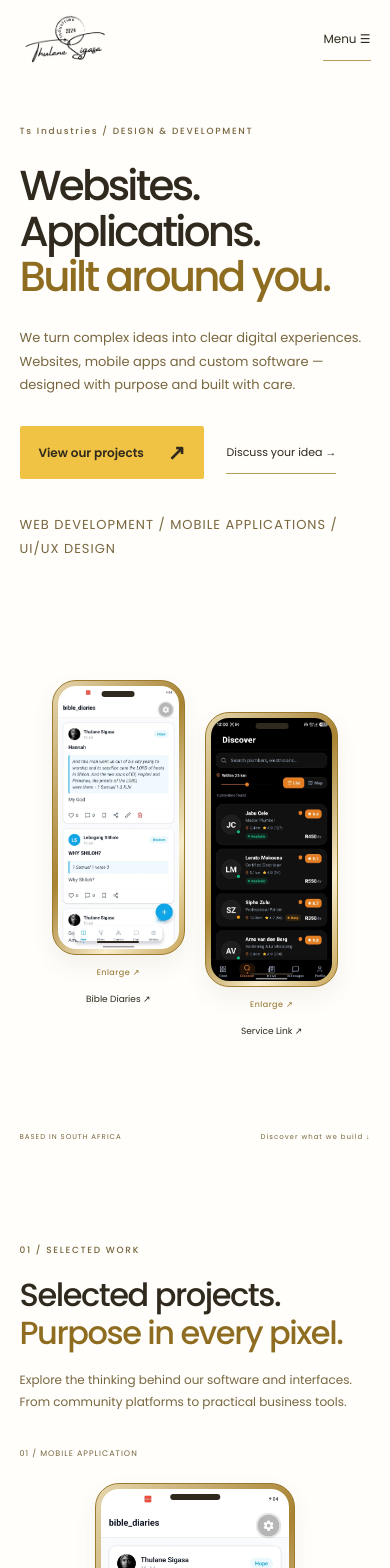
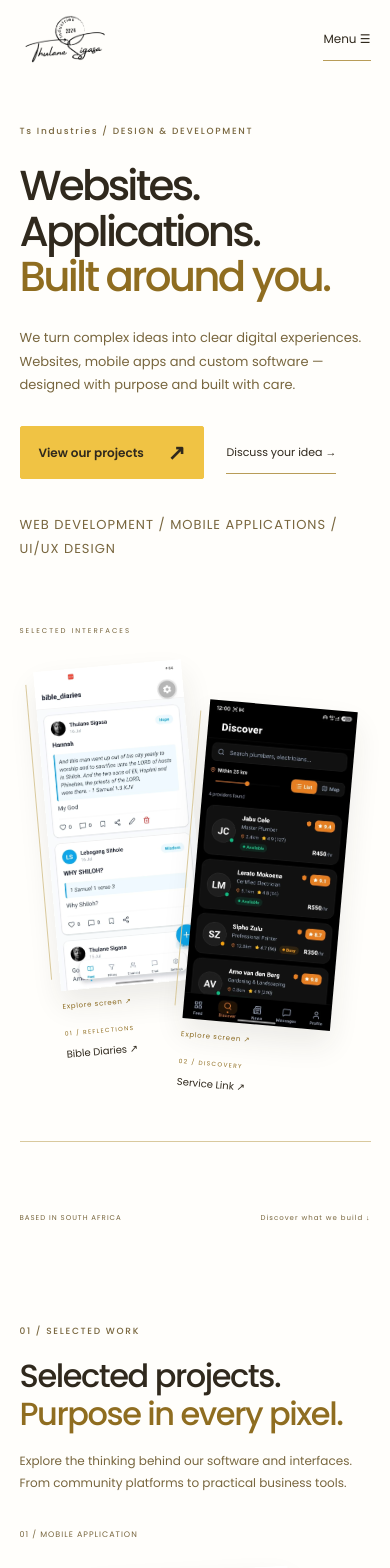
Before and after one commit to thulanesigasa/portfolio, a Next.js app: page / in a window 390 px wide. Shown: the top 1568 px of the page. Built offline with nearby package versions, Linux system fonts and the light colour scheme.

Commit message:
Replace phone mockups with editorial interface studies (#116)

```diff
--- a/src/app/components/ui/phone-preview.tsx
+++ b/src/app/components/ui/screen-preview.tsx
@@ -2,12 +2,10 @@
 import Image from "next/image";
 import { useEffect, useId, useRef, useState } from "react";
 type Props = { src: string; alt: string; priority?: boolean; sizes?: string };
-function PhoneScreen({ src, alt, priority, sizes }: Props) {
+function ScreenImage({ src, alt, priority, sizes }: Props) {
   return (
-    <span className="phone-shell">
-      <span className="phone-camera" aria-hidden="true" />
     <Image
-        className="phone-screen"
+      className="screen-image"
       src={src}
       alt={alt}
       width={738}
@@ -15,11 +13,9 @@ function PhoneScreen({ src, alt, priority, sizes }: Props) {
       priority={priority}
       sizes={sizes ?? "(max-width:600px) 42vw, 230px"}
     />
-      <span className="phone-home" aria-hidden="true" />
-    </span>
   );
 }
-export default function PhonePreview(props: Props) {
+export default function ScreenPreview(props: Props) {
   const dialog = useRef<HTMLDialogElement>(null);
   const label = useId();
   const [open, setOpen] = useState(false);
@@ -39,17 +35,19 @@ export default function PhonePreview(props: Props) {
     <>
       <button
         type="button"
-        className="phone-preview-trigger"
+        className="screen-preview-trigger"
         onClick={show}
         aria-label={`Enlarge ${props.alt}`}
         aria-haspopup="dialog"
       >
-        <PhoneScreen {...props} />
-        <span className="phone-enlarge-hint">Enlarge ↗</span>
+        <span className="screen-print">
+          <ScreenImage {...props} />
+        </span>
+        <span className="screen-enlarge-hint">Explore screen ↗</span>
       </button>
       <dialog
         ref={dialog}
-        className="phone-dialog"
+        className="screen-lightbox"
         aria-labelledby={label}
         onClose={() => setOpen(false)}
         onClick={(e) => {
@@ -57,18 +55,27 @@ export default function PhonePreview(props: Props) {
         }}
       >
         <header>
-          <h2 id={label}>{props.alt}</h2>
+          <h2 id={label}>
+            <small>INTERFACE STUDY</small>
+            {props.alt}
+          </h2>
           <button
             autoFocus
-            className="phone-close"
+            className="screen-close"
             type="button"
             aria-label="Close screenshot"
             onClick={() => dialog.current?.close()}
           >
-            ✕
+            Close ×
           </button>
         </header>
-        {open && <PhoneScreen src={props.src} alt={props.alt} sizes="300px" />}
+        {open && (
+          <ScreenImage
+            src={props.src}
+            alt={props.alt}
+            sizes="(max-width:760px) 80vw, 360px"
+          />
+        )}
       </dialog>
     </>
   );
--- a/src/app/page.tsx
+++ b/src/app/page.tsx
@@ -1,6 +1,6 @@
 import Link from "next/link";
 import Image from "next/image";
-import PhonePreview from "./components/ui/phone-preview";
+import ScreenPreview from "./components/ui/screen-preview";
 import ProjectEnquiry from "./components/home/project-enquiry";
 const projects = [
   {
@@ -65,28 +65,30 @@ export default function Home() {
           </p>
         </header>
         <figure
-          className="studio-device-pair"
+          className="interface-deck"
           aria-label="Selected application interfaces"
         >
-          <figure className="studio-device first">
-            <PhonePreview
+          <figure className="interface-sheet first">
+            <ScreenPreview
               src="/images/work/bible_diaries/feed-boy.webp"
               alt="Bible Diaries reflection feed interface"
               priority
               sizes="(max-width:760px) 40vw, 20vw"
             />
             <figcaption>
+              <small>01 / REFLECTIONS</small>
               <Link href="/work/bible-diaries">Bible Diaries ↗</Link>
             </figcaption>
           </figure>
-          <figure className="studio-device second">
-            <PhonePreview
+          <figure className="interface-sheet second">
+            <ScreenPreview
               src="/images/work/service_link/discover.webp"
               alt="Service Link discovery interface"
               priority
               sizes="(max-width:760px) 40vw, 20vw"
             />
             <figcaption>
+              <small>02 / DISCOVERY</small>
               <Link href="/work/service-link">Service Link ↗</Link>
             </figcaption>
           </figure>
@@ -127,7 +129,7 @@ export default function Home() {
                     0{i + 1} / {p.type.split(" / ")[0]}
                   </figcaption>
                   {p.slug !== "resume-build" ? (
-                    <PhonePreview
+                    <ScreenPreview
                       src={p.image}
                       alt={`${p.title} interface`}
                       sizes="(max-width:700px) 48vw, 230px"
--- a/src/app/studio.css
+++ b/src/app/studio.css
@@ -199,40 +199,7 @@ body {
   font-size: 7px;
   letter-spacing: 1px;
 }
-.studio-device-pair {
-  display: flex;
-  align-items: center;
-  justify-content: center;
-  gap: 28px;
-  padding: 22px 0;
-}
-.studio-device {
-  display: block;
-  width: 43%;
-  max-width: 190px;
-}
-.studio-device.second {
-  margin-top: 65px;
-}
-.studio-device img {
-  display: block;
-  width: 100%;
-  height: auto;
-  aspect-ratio: 430/932;
-  object-fit: cover;
-  object-position: top;
-  border-radius: 14px;
-}
-.studio-device > span {
-  display: block;
-  text-align: center;
-  margin-top: 16px;
-  font-size: 9px;
-  color: var(--studio-muted);
-}
-.studio-device:hover > span {
-  color: var(--studio-accent);
-}
+
 .studio-hero-bottom {
   grid-column: 1/-1;
   margin-top: 65px;
@@ -646,9 +613,7 @@ body {
   .studio-hero-copy h1 {
     font-size: 5.8vw;
   }
-  .studio-device-pair {
-    gap: 18px;
-  }
+
   .studio-project-grid {
     gap: 40px 30px;
   }
@@ -716,13 +681,7 @@ body {
   .studio-hero-copy > p:not(.studio-eyebrow) {
     max-width: 540px;
   }
-  .studio-device-pair {
-    gap: 35px;
-  }
-  .studio-device {
-    max-width: 180px;
-    width: 38%;
-  }
+
   .studio-hero-bottom {
     margin-top: 0;
     gap: 16px;
@@ -813,9 +772,7 @@ body {
     gap: 10px;
     font-size: 11px;
   }
-  .studio-device-pair {
-    gap: 20px;
-  }
+
   .studio-section h2 {
     font-size: 32px;
   }
@@ -1188,8 +1145,72 @@ main :is(a, button, input, select, textarea, summary):focus-visible {
     gap: 40px;
   }
 }
-/* Phone presentation stays inside the continuous page; only the device has a frame. */
-.phone-preview-trigger {
+/* Interface studies: frameless prints with an editorial composition. */
+.interface-deck {
+  position: relative;
+  display: flex;
+  align-items: flex-start;
+  justify-content: center;
+  isolation: isolate;
+  min-height: 540px;
+  padding: 30px 20px 95px;
+  gap: 0;
+}
+.interface-deck:before {
+  content: "SELECTED INTERFACES";
+  position: absolute;
+  left: 0;
+  top: 0;
+  font-size: 7px;
+  letter-spacing: 2px;
+  color: var(--studio-muted);
+}
+.interface-deck:after {
+  content: "";
+  position: absolute;
+  left: 0;
+  right: 0;
+  bottom: 0;
+  height: 1px;
+  background: var(--studio-line);
+  z-index: -1;
+}
+.interface-sheet {
+  display: block;
+  position: relative;
+  width: 53%;
+  max-width: 200px;
+  transition: transform 0.45s cubic-bezier(0.2, 0.7, 0.2, 1);
+}
+.interface-sheet.first {
+  transform: translate(-4px, 10px) rotate(-6deg);
+  z-index: 1;
+}
+.interface-sheet.second {
+  margin-left: -35px;
+  transform: translate(5px, 65px) rotate(6deg);
+  z-index: 2;
+}
+.interface-sheet:focus-within {
+  z-index: 3;
+}
+.interface-sheet > figcaption {
+  display: flex;
+  flex-direction: column;
+  gap: 8px;
+  margin-top: 18px;
+  font-size: 11px;
+  line-height: 1.5;
+}
+.interface-sheet > figcaption > small {
+  font-size: 7px;
+  letter-spacing: 1.3px;
+  color: var(--studio-accent);
+}
+.interface-sheet > figcaption > a:hover {
+  color: var(--studio-accent);
+}
+.screen-preview-trigger {
   display: block;
   position: relative;
   width: 100%;
@@ -1199,93 +1220,74 @@ main :is(a, button, input, select, textarea, summary):focus-visible {
   color: var(--studio-accent);
   cursor: zoom-in;
   font: inherit;
-  text-align: center;
-}
-.phone-shell {
+  text-align: left;
+}
+.screen-print {
   display: block;
   position: relative;
   isolation: isolate;
-  width: 100%;
-  padding: 6px;
-  border: 1px solid #9c792e;
-  border-radius: 30px;
-  background: linear-gradient(
-    125deg,
-    #e6d7af,
-    #a88332 45%,
-    #f8edcb 75%,
-    #c8a65a
-  );
-  box-shadow: 0 10px 22px #785c2514;
-}
-.phone-shell .phone-screen {
+}
+.screen-print:after {
+  content: "";
+  position: absolute;
+  left: -9px;
+  top: 12px;
+  bottom: 12px;
+  width: 1px;
+  background: var(--studio-line);
+}
+.screen-print .screen-image {
   display: block;
   width: 100%;
   height: auto;
   aspect-ratio: 738/1600;
-  object-fit: cover;
+  object-fit: contain;
   object-position: top;
-  border-radius: 23px;
-}
-
-.phone-camera {
-  position: absolute;
-  top: 11px;
-  left: 50%;
-  transform: translateX(-50%);
-  width: 25%;
-  height: 8px;
-  background: #30291d;
-  border-radius: 10px;
-  z-index: 2;
-  pointer-events: none;
-}
-.phone-home {
-  position: absolute;
-  bottom: 13px;
-  left: 50%;
-  transform: translateX(-50%);
-  width: 32%;
-  height: 3px;
-  background: #30291d;
-  border-radius: 4px;
-  z-index: 2;
-  pointer-events: none;
-}
-.phone-enlarge-hint {
+  border: 0;
+  border-radius: 0;
+  filter: none;
+  box-shadow: 0 15px 30px #30291d17;
+  transform: none;
+}
+.screen-enlarge-hint {
   display: block;
+  margin-top: 10px;
   font-size: 8px;
-  letter-spacing: 0.5px;
-  margin-top: 12px;
-  color: var(--studio-accent);
-}
-.studio-device > figcaption {
-  font-size: 9px;
-  text-align: center;
-  margin-top: 12px;
-}
-.studio-device .phone-screen {
-  border-radius: 23px;
-}
-.studio-device-pair .phone-preview-trigger {
-  max-width: none;
-}
-.studio-project-image:has(.phone-preview-trigger) {
+  letter-spacing: 0.7px;
+  color: var(--studio-accent);
+}
+.interface-deck .screen-enlarge-hint {
+  font-size: 7px;
+}
+.studio-project-image:has(.screen-preview-trigger) {
   aspect-ratio: auto;
-  min-height: 480px;
-  padding: 35px 0 20px;
-}
-.studio-project-image > .phone-preview-trigger {
-  width: 200px;
+  min-height: 490px;
+  align-items: center;
+  padding: 42px 0 22px;
+  overflow: visible;
+}
+.studio-project-image > .screen-preview-trigger {
+  width: 210px;
   max-width: 65%;
-}
-.studio-project-image .phone-shell .phone-screen {
+  transform: rotate(-3deg);
+  transition: transform 0.3s;
+}
+.studio-project-grid
+  > li:nth-child(even)
+  .studio-project-image
+  > .screen-preview-trigger {
+  transform: rotate(3deg);
+}
+.studio-project-image .screen-print .screen-image {
   height: auto;
   width: 100%;
   max-width: none;
   transform: none;
 }
-.studio-project:hover .phone-screen {
+.studio-project:hover .screen-image {
+  transform: none;
+}
+.studio-project-image > .screen-preview-trigger:focus-visible {
   transform: none;
 }
 .studio-project h3 > a {
@@ -1299,55 +1301,75 @@ main :is(a, button, input, select, textarea, summary):focus-visible {
   color: var(--studio-accent);
   font-size: 19px;
 }
-.phone-dialog {
+.screen-lightbox {
   position: fixed;
   inset: 0;
   margin: auto;
-  width: min(560px, calc(100vw - 28px));
-  max-height: 90dvh;
+  width: min(1060px, calc(100vw - 24px));
+  max-height: 96dvh;
   overflow: auto;
   overscroll-behavior: contain;
-  padding: 22px;
+  border: 0;
+  padding: 20px 25px 28px;
   background: var(--studio-paper);
   color: var(--studio-ink);
-  border: 1px solid var(--studio-line);
-  border-radius: 8px;
-}
-.phone-dialog::backdrop {
-  background: #30291d88;
-}
-.phone-dialog > header {
+  border-radius: 0;
+}
+.screen-lightbox::backdrop {
+  background: #fffefbf5;
+}
+.screen-lightbox > header {
   display: flex;
   align-items: center;
   justify-content: space-between;
-  gap: 20px;
-  margin-bottom: 22px;
-}
-.phone-dialog > header > h2 {
+  gap: 25px;
+  margin-bottom: 25px;
+  padding-bottom: 15px;
+  border-bottom: 1px solid var(--studio-line);
+}
+.screen-lightbox > header > h2 {
   font-size: 16px;
   line-height: 1.5;
   font-weight: 500;
   letter-spacing: 0;
   margin: 0;
 }
-.phone-close {
+.screen-lightbox h2 > small {
+  display: block;
+  font-size: 7px;
+  letter-spacing: 1.7px;
+  color: var(--studio-accent);
+  margin-bottom: 9px;
+}
+.screen-close {
   flex-shrink: 0;
-  width: 44px;
-  height: 44px;
-  border: 1px solid var(--studio-line);
+  min-width: 75px;
+  min-height: 44px;
+  border: 0;
+  border-bottom: 1px solid var(--studio-line);
   background: transparent;
   color: var(--studio-ink);
-  font-size: 18px;
+  font: inherit;
+  font-size: 11px;
   cursor: pointer;
 }
-.phone-dialog > .phone-shell {
-  width: min(270px, 65vw);
+.screen-lightbox > .screen-image {
+  display: block;
+  width: auto;
+  height: auto;
+  max-width: 100%;
+  max-height: 75dvh;
   margin: 0 auto;
-}
-.phone-gallery {
+  object-fit: contain;
+  filter: none;
+  border: 0;
+  border-radius: 0;
+  box-shadow: none;
+}
+.screen-gallery {
   margin: 40px 0;
 }
-.phone-gallery .phone-gallery-rail {
+.screen-gallery .screen-gallery-rail {
   position: relative;
   display: flex;
   gap: 32px;
@@ -1358,45 +1380,49 @@ main :is(a, button, input, select, textarea, summary):focus-visible {
   scroll-snap-type: x mandatory;
   scrollbar-width: none;
 }
-.phone-gallery-rail::-webkit-scrollbar {
+.screen-gallery-rail::-webkit-scrollbar {
   display: none;
 }
-.phone-gallery-rail > li {
+.screen-gallery-rail > li {
   flex: 0 0 100%;
   min-width: 0;
   scroll-snap-align: start;
   text-align: center;
 }
-.phone-gallery-pair {
+.screen-gallery-pair {
   display: flex;
   align-items: flex-start;
   justify-content: center;
-  gap: 25px;
+  gap: 35px;
+  padding: 20px 15px 12px;
   margin: 0 0 25px;
 }
-.phone-gallery-pair > .phone-preview-trigger {
+.screen-gallery-pair > .screen-preview-trigger {
   width: 210px;
   max-width: 43%;
 }
-.phone-gallery-rail h3 {
+.screen-gallery-pair > .screen-preview-trigger:nth-of-type(2) {
+  margin-top: 40px;
+}
+.screen-gallery-rail h3 {
   font-size: 24px;
   margin: 20px 0 12px;
   font-weight: 500;
 }
-.phone-gallery-rail p {
+.screen-gallery-rail p {
   font-size: 14px;
   max-width: 700px;
   margin: 0 auto;
   color: var(--studio-muted);
 }
-.phone-gallery > nav {
+.screen-gallery > nav {
   display: flex;
   justify-content: center;
   gap: 8px;
   margin-top: 28px;
   flex-wrap: wrap;
 }
-.phone-gallery > nav > button {
+.screen-gallery > nav > button {
   width: 44px;
   height: 44px;
   border: 0;
@@ -1407,45 +1433,121 @@ main :is(a, button, input, select, textarea, summary):focus-visible {
   font-size: 12px;
   cursor: pointer;
 }
-.phone-gallery > nav > button[aria-current="true"] {
+.screen-gallery > nav > button[aria-current="true"] {
   border-color: var(--studio-accent);
   color: var(--studio-accent);
   font-weight: 600;
 }
-@media (max-width: 600px) {
-  .phone-shell {
-    padding: 5px;
-    border-radius: 24px;
-  }
-  .phone-shell .phone-screen,
-  .studio-device .phone-screen {
-    border-radius: 18px;
-  }
-  .phone-camera {
-    top: 10px;
-    height: 6px;
-  }
-  .phone-home {
-    bottom: 11px;
-    height: 2px;
-  }
-  .studio-project-image:has(.phone-preview-trigger) {
+@media (hover: hover) and (pointer: fine) {
+  .interface-deck:hover .interface-sheet.first,
+  .interface-deck:focus-within .interface-sheet.first {
+    transform: translate(-20px, 0) rotate(-3deg);
+  }
+  .interface-deck:hover .interface-sheet.second,
+  .interface-deck:focus-within .interface-sheet.second {
+    transform: translate(20px, 65px) rotate(3deg);
+  }
+  .studio-project-image > .screen-preview-trigger:hover {
+    transform: rotate(0) translateY(-5px);
+  }
+  .studio-project-grid
+    > li:nth-child(even)
+    .studio-project-image
+    > .screen-preview-trigger:hover {
+    transform: rotate(0) translateY(-5px);
+  }
+}
+@media (max-width: 1050px) {
+  .interface-deck {
+    min-height: 450px;
+    padding-left: 12px;
+    padding-right: 12px;
+  }
+  .interface-sheet {
+    max-width: 185px;
+  }
+  .interface-sheet.second {
+    margin-left: -25px;
+  }
+}
+@media (max-width: 760px) {
+  .interface-deck {
+    min-height: 530px;
+    max-width: 520px;
+    width: 100%;
+    margin: auto !important;
+    gap: 12px;
+    padding-left: 20px;
+    padding-right: 20px;
+  }
+  .interface-sheet {
+    max-width: 190px;
+    width: 46%;
+  }
+  .interface-sheet.second {
+    margin-left: -20px;
+  }
+  .studio-project-image:has(.screen-preview-trigger) {
     min-height: 0;
-    padding-top: 35px;
-  }
-  .phone-gallery-pair {
-    gap: 16px;
-  }
-  .phone-dialog {
-    padding: 16px;
-  }
-  .phone-gallery-rail h3 {
+  }
+  .screen-lightbox {
+    padding: 14px;
+  }
+  .screen-lightbox > header > h2 {
+    font-size: 13px;
+  }
+  .screen-gallery-pair {
+    gap: 25px;
+  }
+  .screen-gallery-rail h3 {
     font-size: 21px;
   }
-  .phone-gallery-rail p {
+  .screen-gallery-rail p {
     font-size: 12px;
   }
 }
+@media (max-width: 420px) {
+  .interface-deck {
+    min-height: 470px;
+    padding-left: 15px;
+    padding-right: 15px;
+  }
+  .interface-sheet {
+    width: 46%;
+  }
+  .interface-sheet.second {
+    margin-left: -17px;
+    transform: translate(0, 50px) rotate(5deg);
+  }
+  .interface-sheet.first {
+    transform: translate(0, 10px) rotate(-5deg);
+  }
+  .interface-sheet > figcaption {
+    font-size: 10px;
+  }
+  .interface-sheet > figcaption > small {
+    font-size: 6px;
+  }
+  .screen-gallery-pair {
+    gap: 20px;
+    padding-left: 12px;
+    padding-right: 12px;
+  }
+}
+@media (prefers-reduced-motion: reduce) {
+  .interface-sheet,
+  .studio-project-image > .screen-preview-trigger {
+    transition: none !important;
+    transform: none !important;
+  }
+  .interface-deck:hover .interface-sheet.first,
+  .interface-deck:hover .interface-sheet.second,
+  .interface-deck:focus-within .interface-sheet.first,
+  .interface-deck:focus-within .interface-sheet.second {
+    transform: none !important;
+  }
+}
+
 /* Credentials: real certificate pages, arranged as an open editorial collection. */
 .credential-page {
   max-width: 1440px;
```
Also changed, not shown: src/app/components/ui/image-carousel.tsx (+5 -5 lines), 1 other file (tests, documents, lock files or other folders). Lines whose indentation alone changed are shown as unchanged.
